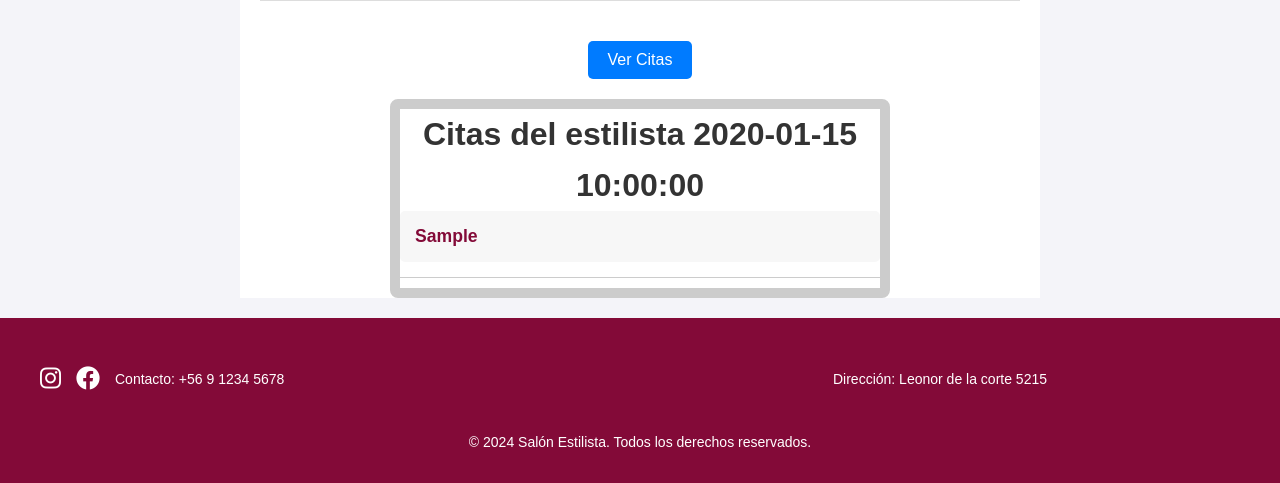
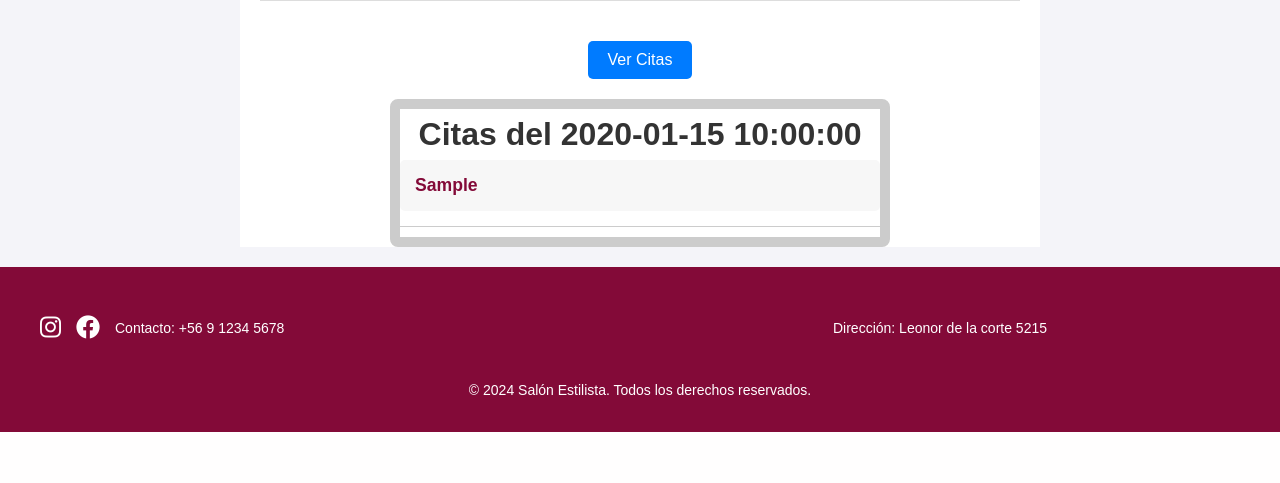
Before and after one commit to AllanManP/Reservo, a Flask app: template templates/admin_reservas.html in a window 1280 px wide. Shown: the part 932-1415 px from the top of the page. After the commit the page ends 1364 px from the top, so only its background shows below. Run offline with Flask 3, Linux system fonts and the light colour scheme; the template is opened without the code that fills it: most values are stand-ins (such as "Sample title", 1, 10 or a date in 2020); some libraries are stand-ins or nearby versions; some web fonts are replaced.

Commit message:
reservas

```diff
--- a/app.py
+++ b/app.py
@@ -1178,12 +1178,11 @@ def lista_reservas():
 
 
 
-
-
 #------------------------------------------------
 # ESTILISTA_RESERVA
 #------------------------------------------------
 #Estilista
+
 @app.route('/estilista_reservas', methods=['GET'])
 def reservas():
     fechas_ocupadas = obtener_todas_fechas_ocupadas()  # Obtener fechas ocupadas
@@ -1257,6 +1256,8 @@ def obtener_todas_fechas_ocupadas():
         fechas_ocupadas.append(fecha_obj.strftime('%Y-%m-%d'))
 
     return fechas_ocupadas
+
+
 
 @app.route('/estilista/eliminar_cita/<id>', methods=['POST'])
 def eliminar_cita(id):
--- a/templates/admin_reservas.html
+++ b/templates/admin_reservas.html
@@ -33,7 +33,7 @@
         <div class="accordion">
             {% if reserva is not none %}
                 {% if reserva | length > 0 %}
-                    <h1 id="selected-date-title">Citas del estilista {{ fecha_seleccionada }}</h1>
+                    <h1 id="selected-date-title">Citas del {{ fecha_seleccionada }}</h1>
                     {% for reservas in reserva %}
                         <div class="accordion-item" id="{{ reservas._id }}">
                             <button type="button" class="accordion-header" onclick="toggleAccordion(event, '{{ reservas._id }}')">
```
